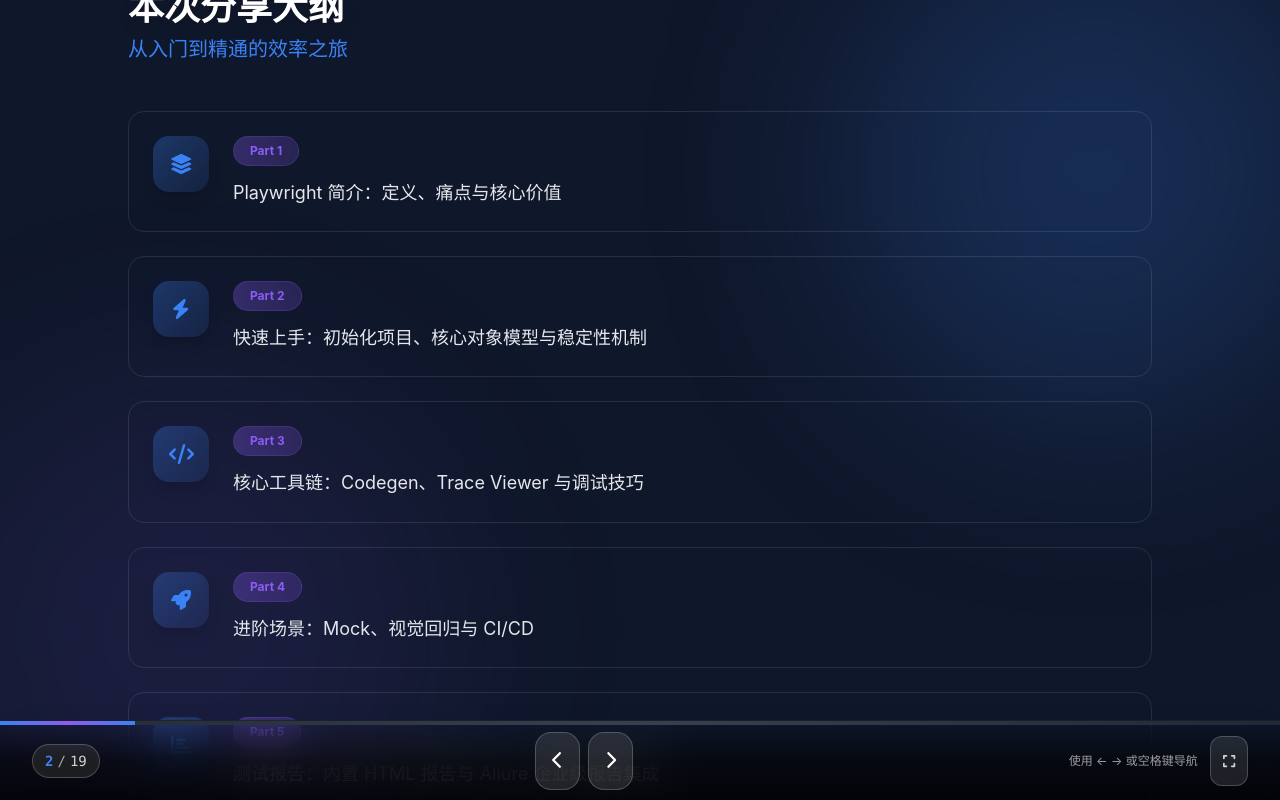
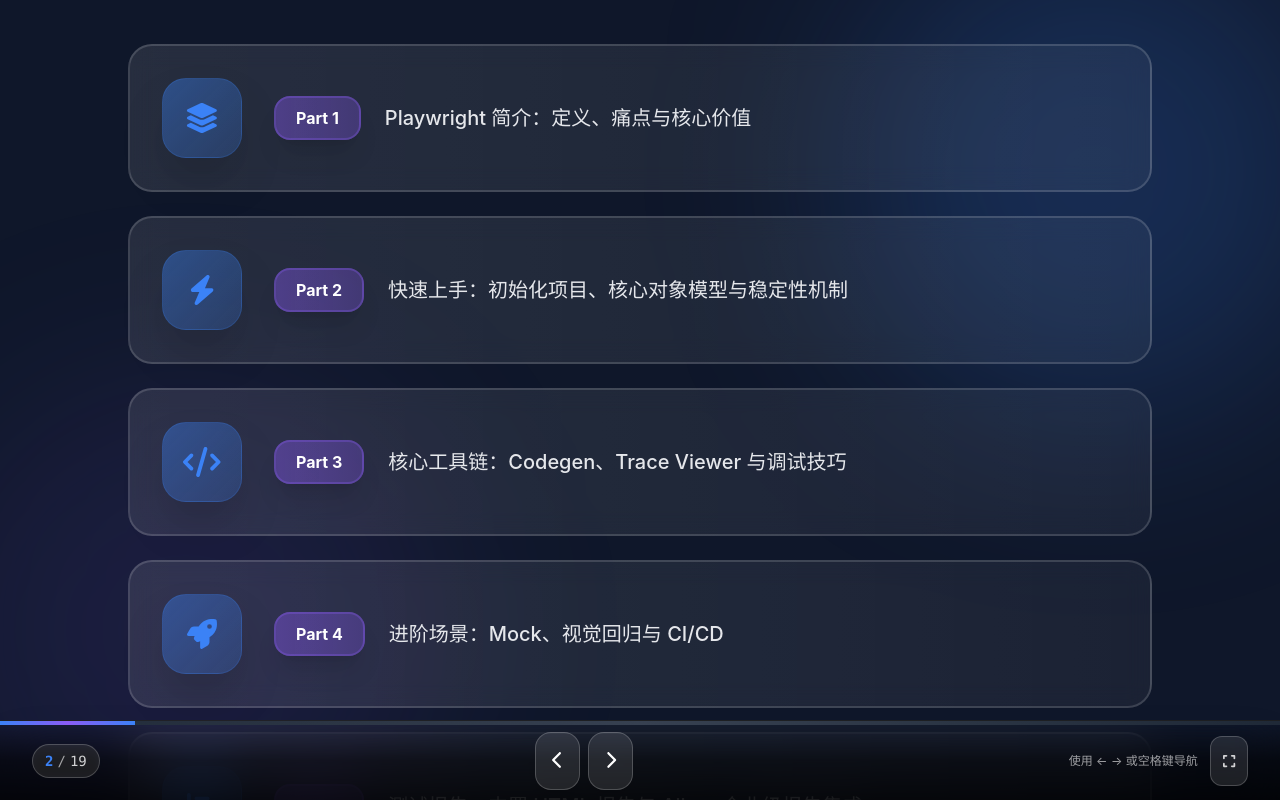
Before and after one commit to pangyuworld/shard_playwrite, a React app: page / in a window 1280 px wide. Both pictures are taken after a click on the button 610 px from the left and 760 px from the top of the page. Built offline with nearby package versions, Linux system fonts and the light colour scheme.

Commit message:
029ZU2yq_agent_3f08ec26_Agent: 大纲页面水平布局优化完成 @ 星驰:大纲页面，每个模块的排列重新排，图标，part和标题放置在同一水平

```diff
--- a/src/components/SlideRenderer.jsx
+++ b/src/components/SlideRenderer.jsx
@@ -93,16 +93,18 @@
               initial="hidden"
               animate="visible"
               transition={{ delay: index * 0.15 }}
-              className="group flex items-start bg-gradient-to-r from-white/8 to-white/3 p-6 rounded-2xl border border-white/10 hover:border-brand-primary/60 hover:bg-white/10 transition-all duration-300 hover:shadow-2xl hover:shadow-brand-primary/10 hover:scale-[1.02]"
+              className="group flex items-center bg-gradient-to-r from-white/10 to-white/5 p-8 rounded-3xl border-2 border-white/15 hover:border-brand-primary/70 hover:bg-gradient-to-r hover:from-white/15 hover:to-white/8 transition-all duration-500 hover:shadow-2xl hover:shadow-brand-primary/20 hover:scale-[1.03] backdrop-blur-md"
             >
-              <div className="flex-shrink-0 w-14 h-14 rounded-2xl bg-gradient-to-br from-brand-primary/30 to-brand-primary/10 flex items-center justify-center text-brand-primary text-xl mr-6 group-hover:scale-110 transition-transform duration-300 shadow-lg">
+              <div className="flex-shrink-0 w-20 h-20 rounded-3xl bg-gradient-to-br from-brand-primary/40 to-brand-primary/20 flex items-center justify-center text-brand-primary text-3xl mr-8 group-hover:scale-110 group-hover:rotate-3 transition-all duration-500 shadow-2xl border border-brand-primary/20">
                 <FontAwesomeIcon icon={item.icon} />
               </div>
-              <div className="flex-1">
-                <span className="inline-block px-4 py-1.5 rounded-full text-xs font-bold bg-gradient-to-r from-brand-accent/30 to-brand-accent/20 text-brand-accent mb-3 border border-brand-accent/20">
-                  {item.role}
-                </span>
-                <p className="text-lg text-gray-200 leading-relaxed group-hover:text-white transition-colors duration-300">{item.text}</p>
+              <div className="flex items-center gap-6 flex-1">
+                <div className="flex-shrink-0">
+                  <span className="px-5 py-2.5 rounded-2xl text-base font-bold bg-gradient-to-r from-brand-accent/40 to-brand-accent/30 text-white border-2 border-brand-accent/30 whitespace-nowrap shadow-xl backdrop-blur-sm group-hover:scale-105 transition-all duration-300">
+                    {item.role}
+                  </span>
+                </div>
+                <p className="text-xl text-gray-200 leading-relaxed group-hover:text-white transition-colors duration-300 flex-1 font-medium">{item.text}</p>
               </div>
             </motion.div>
           ))}
```
